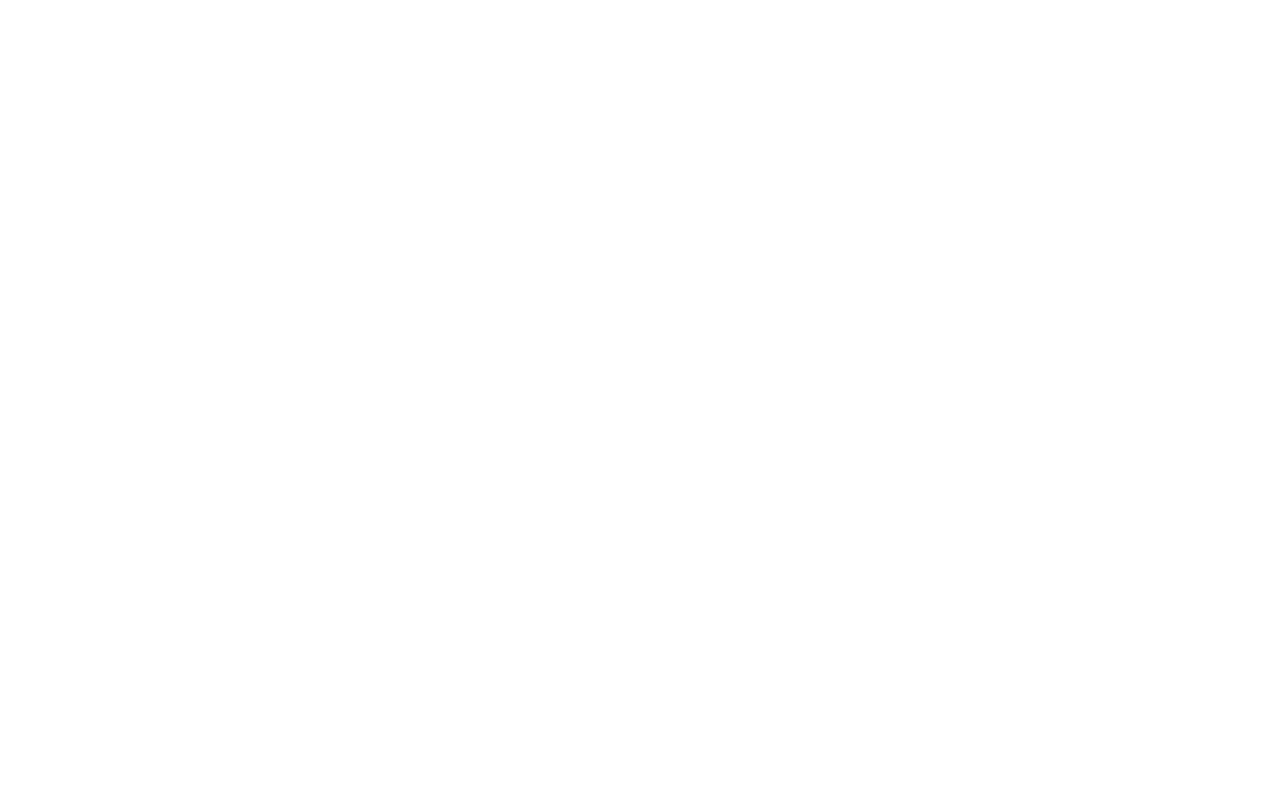
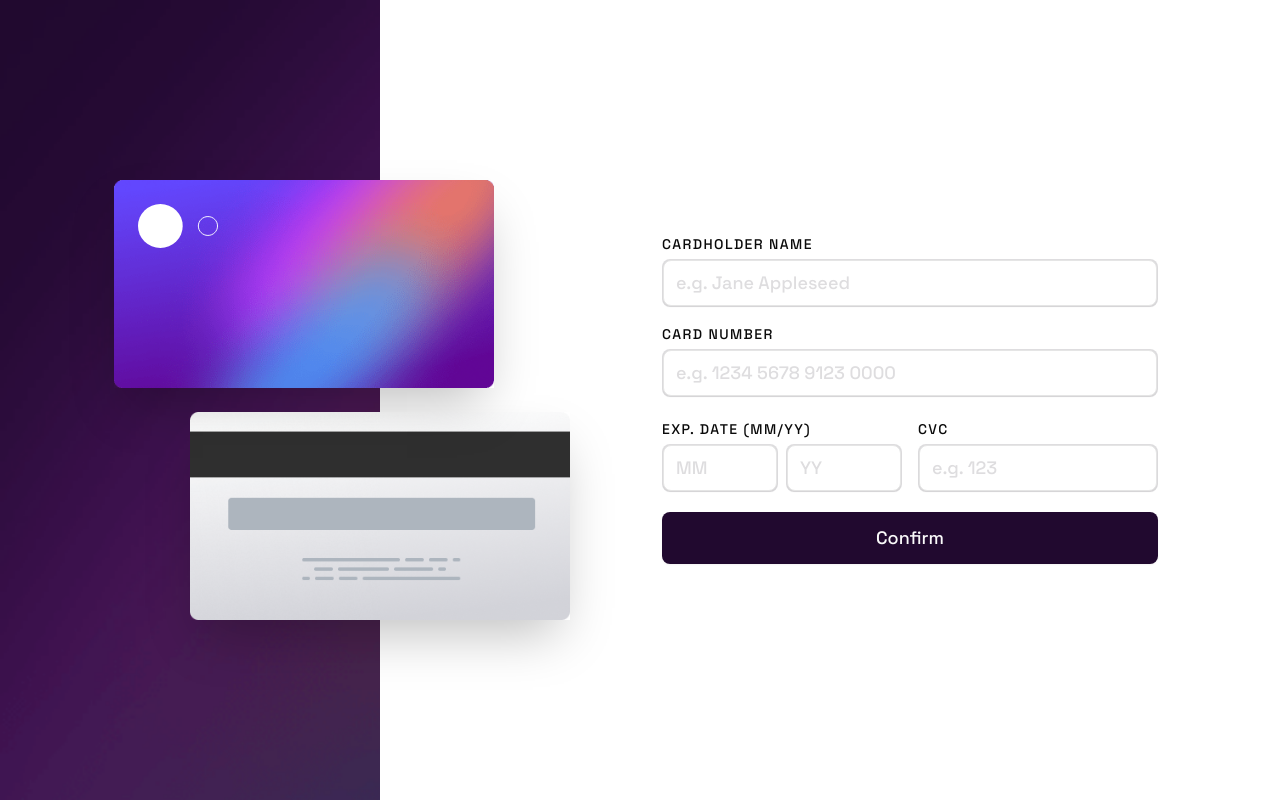
Before and after one commit to apii2/Card-details-form, a React (Vite) app: page / in a window 1280 px wide. Built offline with nearby package versions, Linux system fonts and the light colour scheme.

Commit message:
added ui

```diff
--- a/package.json
+++ b/package.json
@@ -10,6 +10,8 @@
     "preview": "vite preview"
   },
   "dependencies": {
+    "@radix-ui/react-label": "^2.1.7",
+    "@radix-ui/react-slot": "^1.2.3",
     "@tailwindcss/vite": "^4.1.11",
     "class-variance-authority": "^0.7.1",
     "clsx": "^2.1.1",
--- a/src/App.tsx
+++ b/src/App.tsx
@@ -1,6 +1,19 @@
+import { useState } from 'react'
+import type DataInterface from './type/DataInterface'
+import { data } from './data/data';
+import Form from './components/Form';
+import { CardContext } from './context/CardContext';
+import CardImage from './components/CardImage';
+
 export default function App() {
+  const [cardInfo, setCardInfo] = useState<DataInterface[]>(data);
+
   return (
-    <>
-    </>
+    <CardContext.Provider value={{cardInfo, setCardInfo}}>
+      <main className='min-h-dvh grid grid-rows-[35%_1fr] md:grid-rows-1 md:grid-cols-[auto_1fr] md:gap-23 lg:gap-40'>
+        <CardImage />
+        <Form />
+      </main>
+    </CardContext.Provider>
   )
 }
--- /dev/null
+++ b/src/components/CardImage.tsx
@@ -0,0 +1,23 @@
+import CardFront from '../assets/images/bg-card-front.png';
+import CardBack from '../assets/images/bg-card-back.png';
+import CardLogo from '../assets/images/card-logo.svg';
+
+export default function CardImage() {
+  return (
+    <section className='bg-fixed bg-no-repeat bg-cover px-[4%] md:px-0
+      flex flex-col-reverse md:flex-col md:justify-center md:items-end md:gap-6'>
+
+      <div className="relative w-70 xxs:max-[425px]:w-80 xxs:w-90 xs:w-full md:w-75 lg:w-88 xl:w-95
+        -mb-[22%] xs:-mb-[15%] md:mb-0 md:-me-[16%] lg:-me-[30%]">
+        <img src={CardFront} alt="Card front view" className='shadow-2xl' />
+        <img src={CardLogo} alt="Card logo icon" className='absolute top-6 left-6 w-[21%]' />
+      </div>
+
+      <div className="w-full md:w-75 lg:w-88 xl:w-95
+        -mb-[8%] xxs:-mb-[12%] xs:-mb-[33%] sm:-mb-[26%] md:mb-0 md:-me-[34%] lg:-me-[50%]
+        text-right">
+        <img src={CardBack} alt="Card back view" className='inline-block shadow-2xl w-70 xxs:max-[425px]:w-80 xxs:w-90 xs:w-auto' />
+      </div>
+    </section>
+  )
+}
--- /dev/null
+++ b/src/components/Form.tsx
@@ -0,0 +1,36 @@
+import { Input } from './ui/input';
+import { Label } from './ui/label';
+import { Button } from './ui/button';
+import { useContext } from 'react';
+import { CardContext } from '@/context/CardContext';
+
+export default function Form() {
+
+  const {cardInfo, setCardInfo} = useContext(CardContext);
+
+  return (
+    <div className='flex items-end md:items-center justify-center px-6 sm:px-7 lg:px-20 xl:px-0'>
+      <form className='space-y-5 pb-20 md:pb-0'>
+        {cardInfo.map(dat=>(
+          dat.name !== 'expiry' ?
+            <Label key={dat.id} className={dat.name==='code' ? 'w-1/2 inline-flex ps-2' : 'w-full'}>
+              {dat.label}
+              <Input type={dat.type} placeholder={dat.placeholder} name={dat.name} id={dat.name} required />
+            </Label>
+            :
+            <Label key={dat.id} className='w-1/2 inline-flex pe-2'>
+              {dat.label}
+              <div className="flex gap-2">
+                <Input type={dat.type} placeholder='MM' name={dat.name+'_month'} id={dat.name+'_month'} min={1} max={12} required />
+                <Input type={dat.type} placeholder='YY' name={dat.name+'_year'} id={dat.name+'_year'} min={25} max={99} required />
+              </div>
+            </Label>
+        ))}
+
+        <Button type='submit'>
+          Confirm
+        </Button>
+      </form>
+    </div>
+  )
+}
--- /dev/null
+++ b/src/components/ui/button.tsx
@@ -0,0 +1,59 @@
+import * as React from "react"
+import { Slot } from "@radix-ui/react-slot"
+import { cva, type VariantProps } from "class-variance-authority"
+
+import { cn } from "@/lib/utils"
+
+const buttonVariants = cva(
+  "inline-flex items-center justify-center gap-2 w-full whitespace-nowrap rounded-md text-lg font-medium transition-all disabled:pointer-events-none disabled:opacity-50 [&_svg]:pointer-events-none [&_svg:not([class*='size-'])]:size-4 shrink-0 [&_svg]:shrink-0 outline-none focus-visible:border-ring focus-visible:ring-ring/50 focus-visible:ring-[3px] aria-invalid:ring-destructive/20 dark:aria-invalid:ring-destructive/40 aria-invalid:border-destructive",
+  {
+    variants: {
+      variant: {
+        default:
+          "bg-primary text-primary-foreground shadow-xs hover:bg-primary/90",
+        destructive:
+          "bg-destructive text-white shadow-xs hover:bg-destructive/90 focus-visible:ring-destructive/20 dark:focus-visible:ring-destructive/40 dark:bg-destructive/60",
+        outline:
+          "border bg-background shadow-xs hover:bg-accent hover:text-accent-foreground dark:bg-input/30 dark:border-input dark:hover:bg-input/50",
+        secondary:
+          "bg-secondary text-secondary-foreground shadow-xs hover:bg-secondary/80",
+        ghost:
+          "hover:bg-accent hover:text-accent-foreground dark:hover:bg-accent/50",
+        link: "text-primary underline-offset-4 hover:underline",
+      },
+      size: {
+        default: "px-4 py-3 has-[>svg]:px-3",
+        sm: "h-8 rounded-md gap-1.5 px-3 has-[>svg]:px-2.5",
+        lg: "h-10 rounded-md px-6 has-[>svg]:px-4",
+        icon: "size-9",
+      },
+    },
+    defaultVariants: {
+      variant: "default",
+      size: "default",
+    },
+  }
+)
+
+function Button({
+  className,
+  variant,
+  size,
+  asChild = false,
+  ...props
+}: React.ComponentProps<"button"> &
+  VariantProps<typeof buttonVariants> & {
+    asChild?: boolean
+  }) {
+  const Comp = asChild ? Slot : "button"
+
+  return (
+    <Comp
+      data-slot="button"
+      className={cn(buttonVariants({ variant, size, className }))}
+      {...props}
+    />
+  )
+}
+
+export { Button, buttonVariants }
--- /dev/null
+++ b/src/components/ui/input.tsx
@@ -0,0 +1,23 @@
+import * as React from "react"
+
+import { cn } from "@/lib/utils"
+
+function Input({ className, type, placeholder, ...props }: React.ComponentProps<"input">) {
+  return (
+    <div className="input-wrapper w-full rounded-md p-px bg-Gray-200">
+      <input
+        type={type}
+        data-slot="input"
+        className={cn(
+          "text-black tracking-normal placeholder:text-muted-foreground selection:bg-white border-input flex w-full min-w-0 rounded-md border bg-white ps-3 py-2 text-base sm:text-lg shadow-xs transition-[color,box-shadow] outline-none file:inline-flex file:h-7 file:border-0 file:text-sm file:font-medium disabled:pointer-events-none disabled:cursor-not-allowed disabled:opacity-50",
+          "aria-invalid:ring-destructive/20 dark:aria-invalid:ring-destructive/40 aria-invalid:border-destructive",
+          className
+        )}
+        placeholder={placeholder}
+        {...props}
+      />
+    </div>
+  )
+}
+
+export { Input }
--- /dev/null
+++ b/src/components/ui/label.tsx
@@ -0,0 +1,22 @@
+import * as React from "react"
+import * as LabelPrimitive from "@radix-ui/react-label"
+
+import { cn } from "@/lib/utils"
+
+function Label({
+  className,
+  ...props
+}: React.ComponentProps<typeof LabelPrimitive.Root>) {
+  return (
+    <LabelPrimitive.Root
+      data-slot="label"
+      className={cn(
+        "flex uppercase flex-col gap-2 text-xs sm:text-sm leading-none tracking-widest font-medium select-none group-data-[disabled=true]:pointer-events-none group-data-[disabled=true]:opacity-50 peer-disabled:cursor-not-allowed peer-disabled:opacity-50",
+        className
+      )}
+      {...props}
+    />
+  )
+}
+
+export { Label }
--- /dev/null
+++ b/src/context/CardContext.ts
@@ -0,0 +1,8 @@
+import { createContext } from "react";
+import { data } from "@/data/data";
+import type CardContextInterface from "@/type/CardContextInterface";
+
+export const CardContext = createContext<CardContextInterface>({
+  cardInfo: data,
+  setCardInfo: () => {},
+});
--- /dev/null
+++ b/src/data/data.ts
@@ -0,0 +1,38 @@
+import type DataInterface from "@/type/DataInterface";
+
+export const data:DataInterface[] = [
+  {
+    id: 1,
+    name: 'full_name',
+    label: 'Cardholder name',
+    type: 'text',
+    placeholder: 'e.g. Jane Appleseed',
+    value: '',
+    pattern: /^[a-zA-Z' -]+$/
+  },
+  {
+    id: 2,
+    name: 'card_no',
+    label: 'Card number',
+    type: 'number',
+    placeholder: 'e.g. 1234 5678 9123 0000',
+    value: '',
+    pattern: /^(?:\d{4}\s){3}\d{4}$/
+  },
+  {
+    id: 3,
+    name: 'expiry',
+    label: 'Exp. date (mm/yy)',
+    type: 'number',
+    value: ''
+  },
+  {
+    id: 4,
+    name: 'code',
+    label: 'cvc',
+    type: 'number',
+    placeholder: 'e.g. 123',
+    value: '',
+    pattern: /^\d{3}$/
+  }
+];
--- a/src/index.css
+++ b/src/index.css
@@ -4,12 +4,14 @@
 @custom-variant dark (&:is(.dark *));
 
 @theme inline {
-  /* --color-Linear gradient (active input border): hsl(249, 99%, 64%) to hsl(278, 94%, 30%) */
+  --breakpoint-xxs: 375px;
+  --breakpoint-xs: 525px;
   --color-Red-400: hsl(0, 100%, 66%);
   --color-White: hsl(0, 100%, 100%);
   --color-Gray-200: hsl(270, 3%, 87%);
   --color-Gray-400: hsl(212, 12%, 71%);
   --color-Purple-950: hsl(278, 68%, 11%);
+  --font-Space-Grotesk: 'Space Grotesk', sans-serif;
   --radius-sm: calc(var(--radius) - 4px);
   --radius-md: calc(var(--radius) - 2px);
   --radius-lg: var(--radius);
@@ -55,12 +57,12 @@
   --card-foreground: oklch(0.145 0 0);
   --popover: oklch(1 0 0);
   --popover-foreground: oklch(0.145 0 0);
-  --primary: oklch(0.205 0 0);
+  --primary: var(--color-Purple-950);
   --primary-foreground: oklch(0.985 0 0);
   --secondary: oklch(0.97 0 0);
   --secondary-foreground: oklch(0.205 0 0);
   --muted: oklch(0.97 0 0);
-  --muted-foreground: oklch(0.556 0 0);
+  --muted-foreground: var(--color-Gray-200);
   --accent: oklch(0.97 0 0);
   --accent-foreground: oklch(0.205 0 0);
   --destructive: oklch(0.577 0.245 27.325);
@@ -124,3 +126,21 @@
     @apply bg-background text-foreground;
   }
 }
+
+*{
+  box-sizing: border-box;
+  @apply font-Space-Grotesk;
+}
+
+main > section {
+  background-image: url('./assets/images/bg-main-mobile.png');
+}
+@media (min-width: 768px) {
+  main > section {
+    background-image: url('./assets/images/bg-main-desktop.png');
+  }
+}
+
+.input-wrapper:has(input:active), .input-wrapper:has(input:focus-visible), .input-wrapper:has(input:hover){
+  background-image: linear-gradient(46deg, hsl(249, 99%, 64%), hsl(278, 94%, 30%));
+}
--- /dev/null
+++ b/src/type/CardContextInterface.ts
@@ -0,0 +1,6 @@
+import type DataInterface from "./DataInterface";
+
+export default interface CardContextInterface {
+  cardInfo: DataInterface[],
+  setCardInfo: React.Dispatch<React.SetStateAction<DataInterface[]>>;
+}
--- /dev/null
+++ b/src/type/DataInterface.ts
@@ -0,0 +1,9 @@
+export default interface DataInterface {
+  id: number,
+  name: string,
+  label: string,
+  type: string,
+  placeholder?: string,
+  value: string,
+  pattern?: RegExp
+}
```
Also changed, not shown: 1 other file (tests, documents, lock files or other folders).
